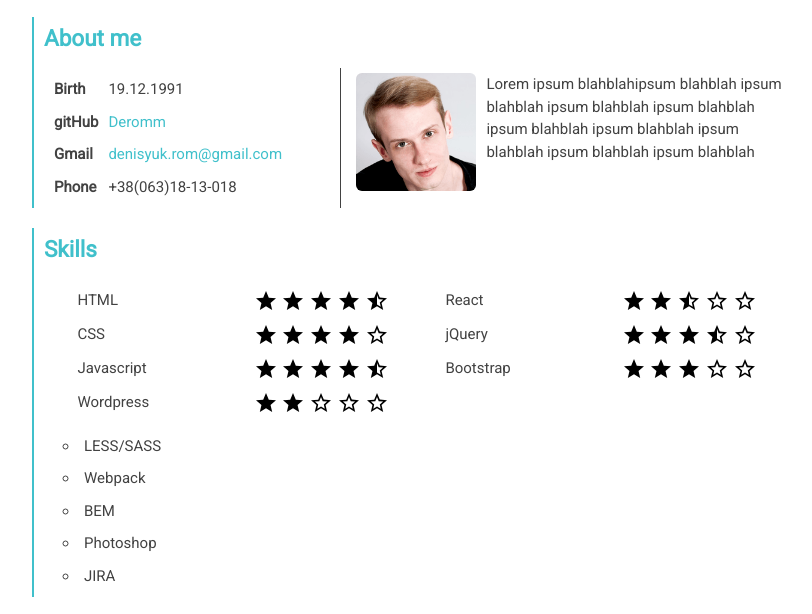
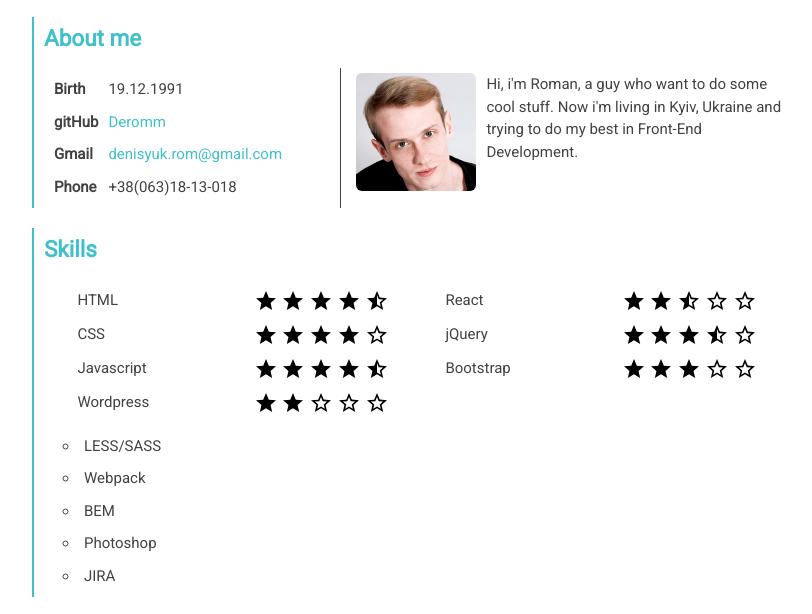
Before and after one commit to Deromm/Deromm, a plain HTML site: page index.html in a window 1280 px wide. Shown: the part 123-737 px from the top of the page, without its empty margins (224-1036 px from the left). Drawn offline with Linux system fonts and the light colour scheme.

Commit message:
Added description

```diff
--- a/index.html
+++ b/index.html
@@ -44,7 +44,7 @@
 				<div class="me container">
 					<img src="assets/img/av-min.png">
 					<div class="desc">
-						<p>Lorem ipsum blahblahipsum blahblah ipsum blahblah ipsum blahblah ipsum blahblah ipsum blahblah ipsum blahblah ipsum blahblah ipsum blahblah ipsum blahblah</p>
+						<p>Hi, i'm Roman, a guy who want to do some cool stuff. Now i'm living in Kyiv, Ukraine and trying to do my best in Front-End Development.</p>
 					</div>
 				</div>
 			</div>
@@ -165,7 +165,6 @@
 		</section>
 	</div>
 </main>
-<script type="text/javascript" src='assets/js/main.js'></script>
 
 </body>
 </html>
```
